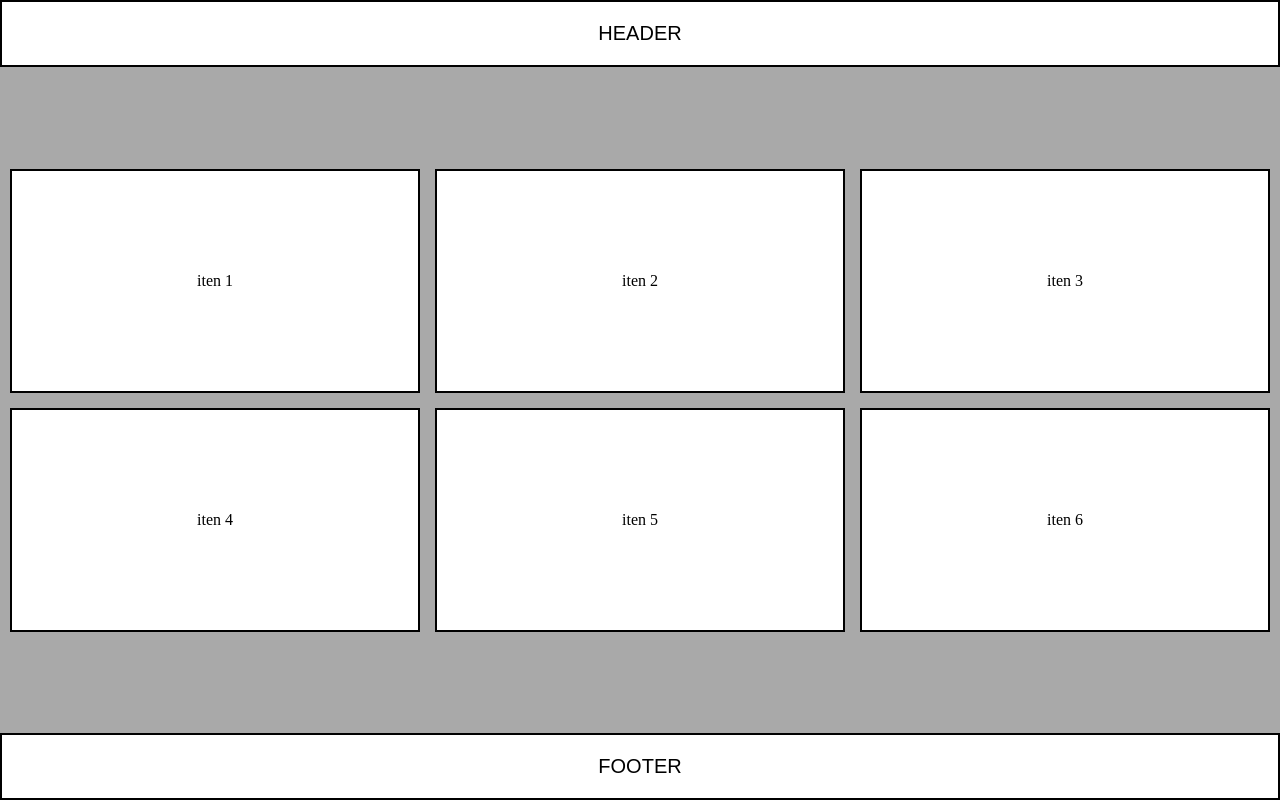
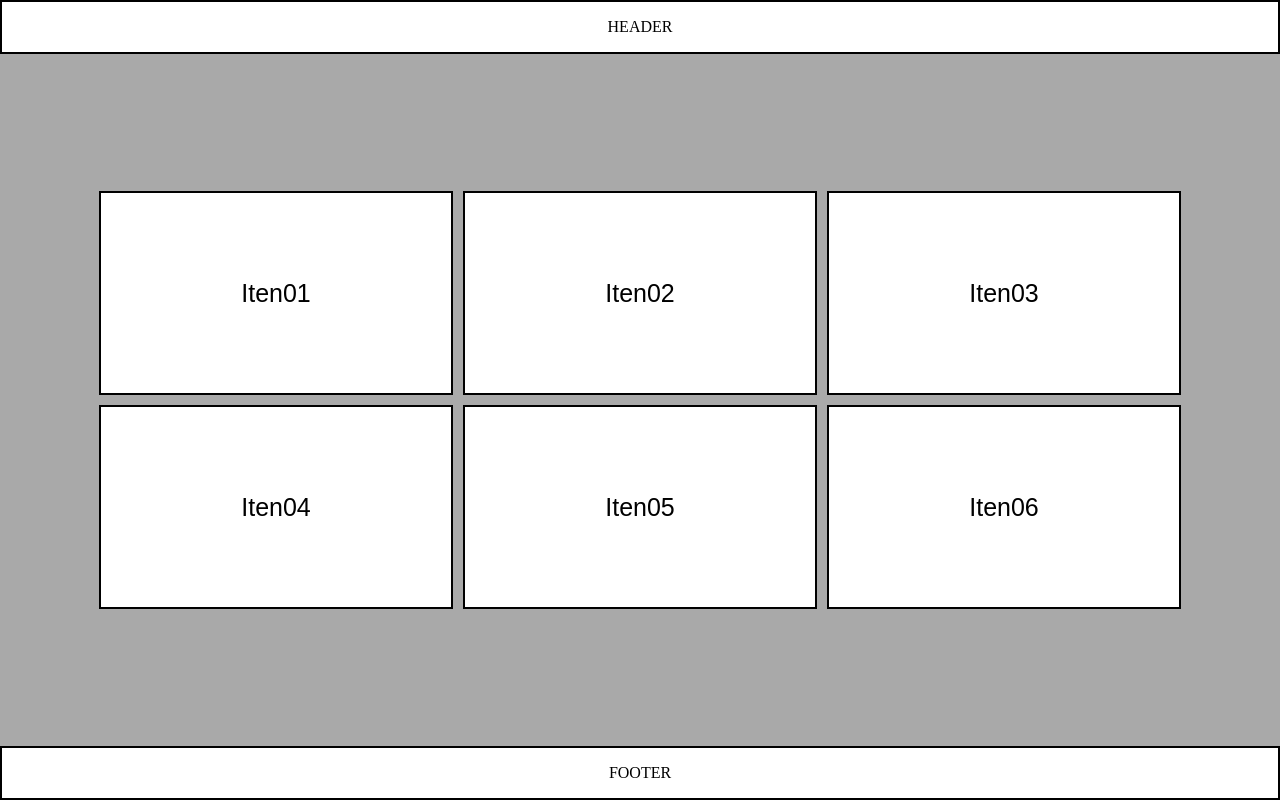
Before and after one commit to fillipesaque/Css-FlexBox02, a plain HTML site: page index.html in a window 1280 px wide. Drawn offline with Linux system fonts and the light colour scheme.

Commit message:
melhorias

```diff
--- a/index.css
+++ b/index.css
@@ -5,97 +5,49 @@ body{
 }
 
 .container{
-    display: flex;
-    flex-direction: column;  /* direcionamento em colunas*/
     min-height: 100vh;
     background-color: darkgray;
+    flex-direction: column;
+    display: flex;
 }
 
 .header{
+    display: flex;
     flex-basis: 100%;
-    display: flex;
-    justify-content: center; /*alinha na horizontal*/
-    align-items: center;     /*alinha na vertical*/
-    border: solid 2px;
-    font-size: 20px;
-    font-family: Arial, Helvetica, sans-serif;
     background-color: white;
+    border: solid 2px black;
+    justify-content: center;
+    align-items: center;
 }
 
-.itens{
+.section{
     display: flex;
+    justify-content: center;
     align-items: center;
+    flex-wrap: wrap;
+    flex: 1 0 auto;
+    gap: 10px;
+    align-content: center;
+    padding: 10px;
+
+}
+
+.iten{
+    display: flex;
+    width: 350px;
+    height: 200px;
+    background-color: white;
+    border: solid 2px black;
     justify-content: center;
-    flex-wrap: wrap;    /*permite quebrar layout*/
-    padding: 10px;
-    gap: 15px;          /*espaçamento entre os itens*/
-    flex: 1 0 auto;     /*resumo do flex grow flex shrink e flex basis*/
-    align-content: center;  /*alinha conteudo no centro sem espaçamento*/
-
+    align-items: center;
+    font-size: 25px;
+    font-family: Arial, Helvetica, sans-serif;
 }
 
 .footer{
     display: flex;
-    flex-basis: 100%;
-    justify-content: center;
-    align-items: center;
-    border: solid 2px;
-    font-size: 20px;
-    font-family: Arial, Helvetica, sans-serif;
     background-color: white;
-}
-
-.iten1 {
-    flex-basis: 350px;
-    height: 200px;
-    border: solid 2px;
-    background-color: white;
-    display: flex;
+    border: solid 2px black;
     justify-content: center;
     align-items: center;
 }
-.iten2 {
-    flex-basis: 350px;
-    height: 200px;
-    border: solid 2px;
-    background-color: white;
-    display: flex;
-    justify-content: center;
-    align-items: center;
-}
-.iten3 {
-    flex-basis: 350px;
-    height: 200px;
-    border: solid 2px;
-    background-color: white;
-    display: flex;
-    justify-content: center;
-    align-items: center;
-}
-.iten4 {
-    flex-basis: 350px;
-    height: 200px;
-    border: solid 2px;
-    background-color: white;
-    display: flex;
-    justify-content: center;
-    align-items: center;
-}
-.iten5 {
-    flex-basis: 350px;
-    height: 200px;
-    border: solid 2px;
-    background-color: white;
-    display: flex;
-    justify-content: center;
-    align-items: center;
-}
-.iten6 {
-    flex-basis: 350px;
-    height: 200px;
-    border: solid 2px;
-    background-color: white;
-    display: flex;
-    justify-content: center;
-    align-items: center;
-}
--- a/index.html
+++ b/index.html
@@ -8,20 +8,17 @@
 </head>
 <body>
     <div class="container">
-        <header class="header">
-            <p>HEADER</p>
-        </header>
-                <section class="itens">
-                        <div class="itens iten1">iten 1</div>
-                        <div class="itens iten2">iten 2</div>
-                        <div class="itens iten3">iten 3</div>
-                        <div class="itens iten4">iten 4</div>
-                        <div class="itens iten5">iten 5</div>
-                        <div class="itens iten6">iten 6</div>
-                </section>
-        <footer class="footer">
-            <p>FOOTER</p>
-        </footer>
+        <header class="header"><p>HEADER</p></header>
+        <section class="section">
+            <div class="iten"> Iten01</div>
+            <div class="iten">Iten02</div>
+            <div class="iten">Iten03</div>
+            <div class="iten">Iten04</div>
+            <div class="iten">Iten05</div>
+            <div class="iten">Iten06</div>
+        </section>
+        <footer class="footer"><p>FOOTER</p></footer>
+    </div>
     </div>
 </body>
 </html>
```
